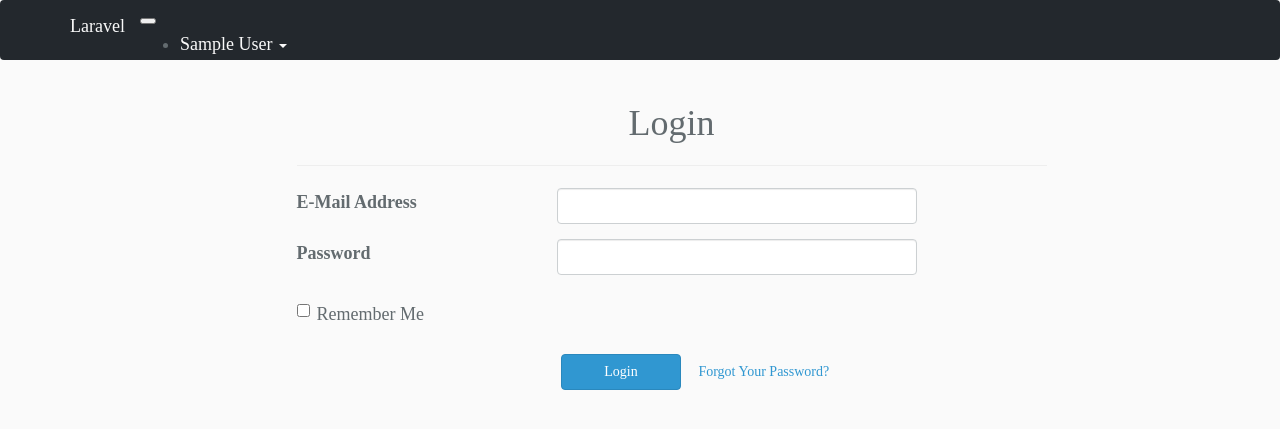
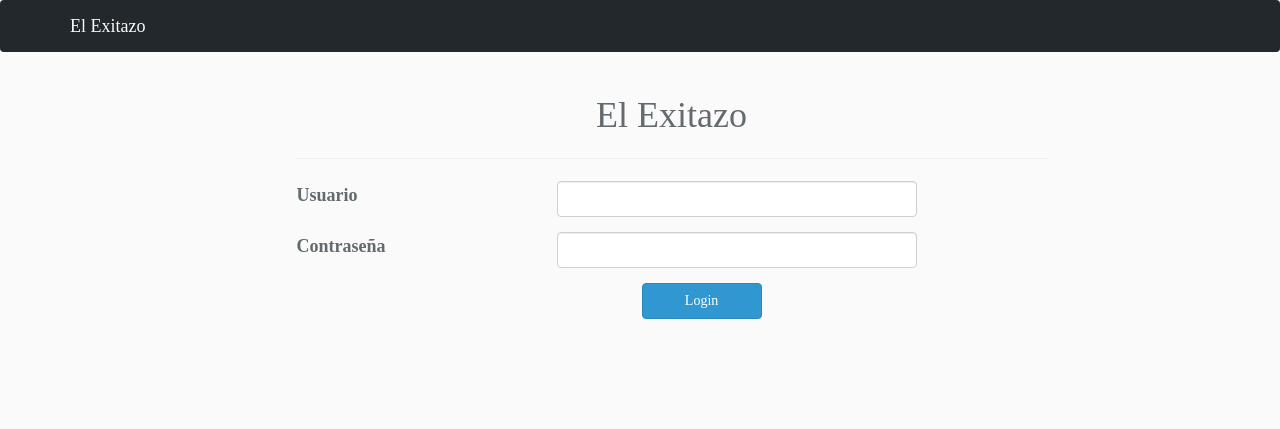
Before and after one commit to bryan-ruiz/El-Exitazo, a Laravel app: page / in a window 1280 px wide; the page is wider, and only the part inside the window is pictured. Shown: the top 429 px of that part. Run offline with Laravel 8, Linux system fonts and the light colour scheme; the visitor is signed in with stand-in values (Sample User, id 1); some web fonts are replaced.

Commit message:
login
front end listo

```diff
--- a/Exitazo Costa Rica/ExitazoCostaRica/resources/views/auth/login.blade.php
+++ b/Exitazo Costa Rica/ExitazoCostaRica/resources/views/auth/login.blade.php
@@ -7,14 +7,14 @@
             <div>
                 <div class="card card-default">
                     <div class="card-header"><h1 style="text-align: center;">
-                    Login</h1></div>
+                            El Exitazo</h1></div>
                     <hr>
                     <div class="card-body">
                         <form method="POST" action="{{ route('login') }}">
                             @csrf
 
                             <div class="form-group row">
-                                <label for="email" class="col-sm-4 col-form-label text-md-right">E-Mail Address</label>
+                                <label for="email" class="col-sm-4 col-form-label text-md-right">Usuario</label>
 
                                 <div class="col-md-6">
                                     <input id="email" type="email" class="form-control{{ $errors->has('email') ? ' is-invalid' : '' }}" name="email" value="{{ old('email') }}" required autofocus>
@@ -28,7 +28,7 @@
                             </div>
 
                             <div class="form-group row">
-                                <label for="password" class="col-md-4 col-form-label text-md-right">Password</label>
+                                <label for="password" class="col-md-4 col-form-label text-md-right">Contraseña</label>
 
                                 <div class="col-md-6">
                                     <input id="password" type="password" class="form-control{{ $errors->has('password') ? ' is-invalid' : '' }}" name="password" required>
@@ -41,25 +41,11 @@
                                 </div>
                             </div>
 
-                            <div class="form-group row">
-                                <div class="col-md-6 offset-md-4">
-                                    <div class="checkbox">
-                                        <label>
-                                            <input type="checkbox" name="remember" {{ old('remember') ? 'checked' : '' }}> Remember Me
-                                        </label>
-                                    </div>
-                                </div>
-                            </div>
-
                             <div class="form-group row mb-0" style="text-align: center; margin-left: 30%">
                                 <div class="col-md-8 offset-md-4">
                                     <button style="width: 120px" type="submit" class="btn btn-primary">
                                         Login
                                     </button>
-
-                                    <a class="btn btn-link" href="{{ route('password.request') }}">
-                                        Forgot Your Password?
-                                    </a>
                                 </div>
                             </div>
                         </form>
--- a/Exitazo Costa Rica/ExitazoCostaRica/resources/views/layouts/app.blade.php
+++ b/Exitazo Costa Rica/ExitazoCostaRica/resources/views/layouts/app.blade.php
@@ -8,7 +8,7 @@
     <!-- CSRF Token -->
     <meta name="csrf-token" content="{{ csrf_token() }}">
 
-    <title>{{ config('app.name', 'El Exitazo') }}</title>
+    <title>El Exitazo</title>
 
     <!-- Styles -->
     <link href="{{ asset('css/app.css') }}" rel="stylesheet">
@@ -19,51 +19,7 @@
     <div id="app">
         <nav class="navbar navbar-expand-md navbar-light navbar-laravel">
             <div class="container">
-                <a class="navbar-brand" href="{{ url('/') }}">
-                    {{ config('app.name', 'EL Exitazo') }}
-                </a>
-                <button class="navbar-toggler" type="button" data-toggle="collapse" data-target="#navbarSupportedContent" aria-controls="navbarSupportedContent" aria-expanded="false" aria-label="Toggle navigation">
-                    <span class="navbar-toggler-icon"></span>
-                </button>
-
-                <div class="collapse navbar-collapse" id="navbarSupportedContent">
-                    <!-- Left Side Of Navbar -->
-                    <ul class="navbar-nav mr-auto">
-
-                    </ul>
-
-                    <!-- Right Side Of Navbar -->
-                    <ul class="navbar-nav ml-auto">
-                        <!-- Authentication Links -->
-                        @guest
-                            <div style="margin-left: 50%">
-                                <li><a href="{{ route('login') }}">Login</a></li>
-                                <li><a style="margin-left: 5%" href="{{ route('register') }}">Register</a></li>
-                            </div>
-                            <div style="margin-left: 5%">
-
-                            </div>
-
-                        @else
-                            <li class="nav-item dropdown">
-                                <a class="nav-link dropdown-toggle" href="#" role="button" data-toggle="dropdown" aria-haspopup="true" aria-expanded="false">
-                                    {{ Auth::user()->name }} <span class="caret"></span>
-                                </a>
-                                <div class="dropdown-menu" aria-labelledby="navbarDropdown">
-                                    <a class="dropdown-item" href="{{ route('logout') }}"
-                                       onclick="event.preventDefault();
-                                                     document.getElementById('logout-form').submit();">
-                                        Logout
-                                    </a>
-
-                                    <form id="logout-form" action="{{ route('logout') }}" method="POST" style="display: none;">
-                                        @csrf
-                                    </form>
-                                </div>
-                            </li>
-                        @endguest
-                    </ul>
-                </div>
+                <a class="navbar-brand text-white" id="navBrand">El Exitazo</a>
             </div>
         </nav>
 
```
Also changed, not shown: Exitazo Costa Rica/ExitazoCostaRica/resources/views/login.blade.php (deleted, +0 -26 lines).
